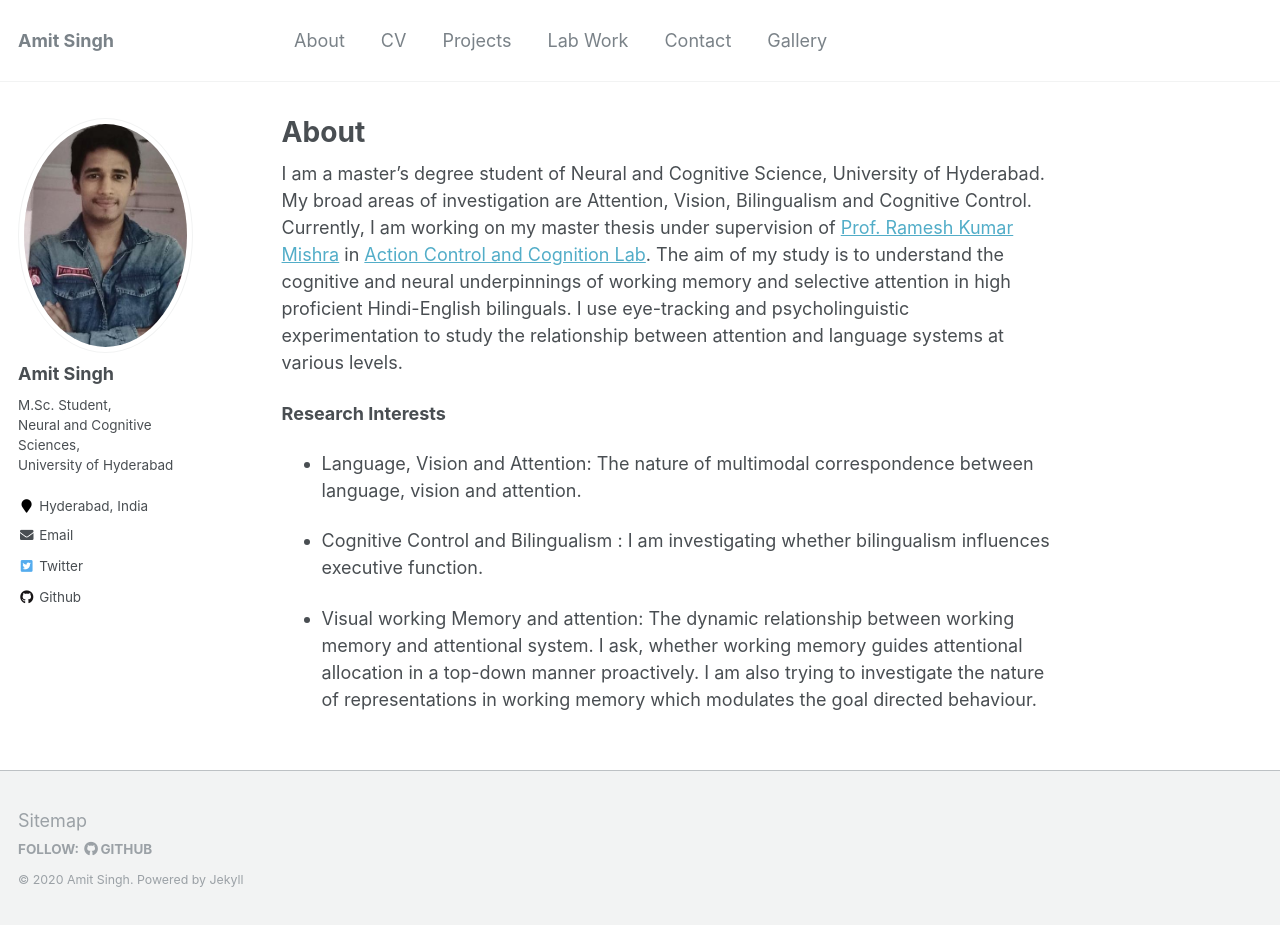
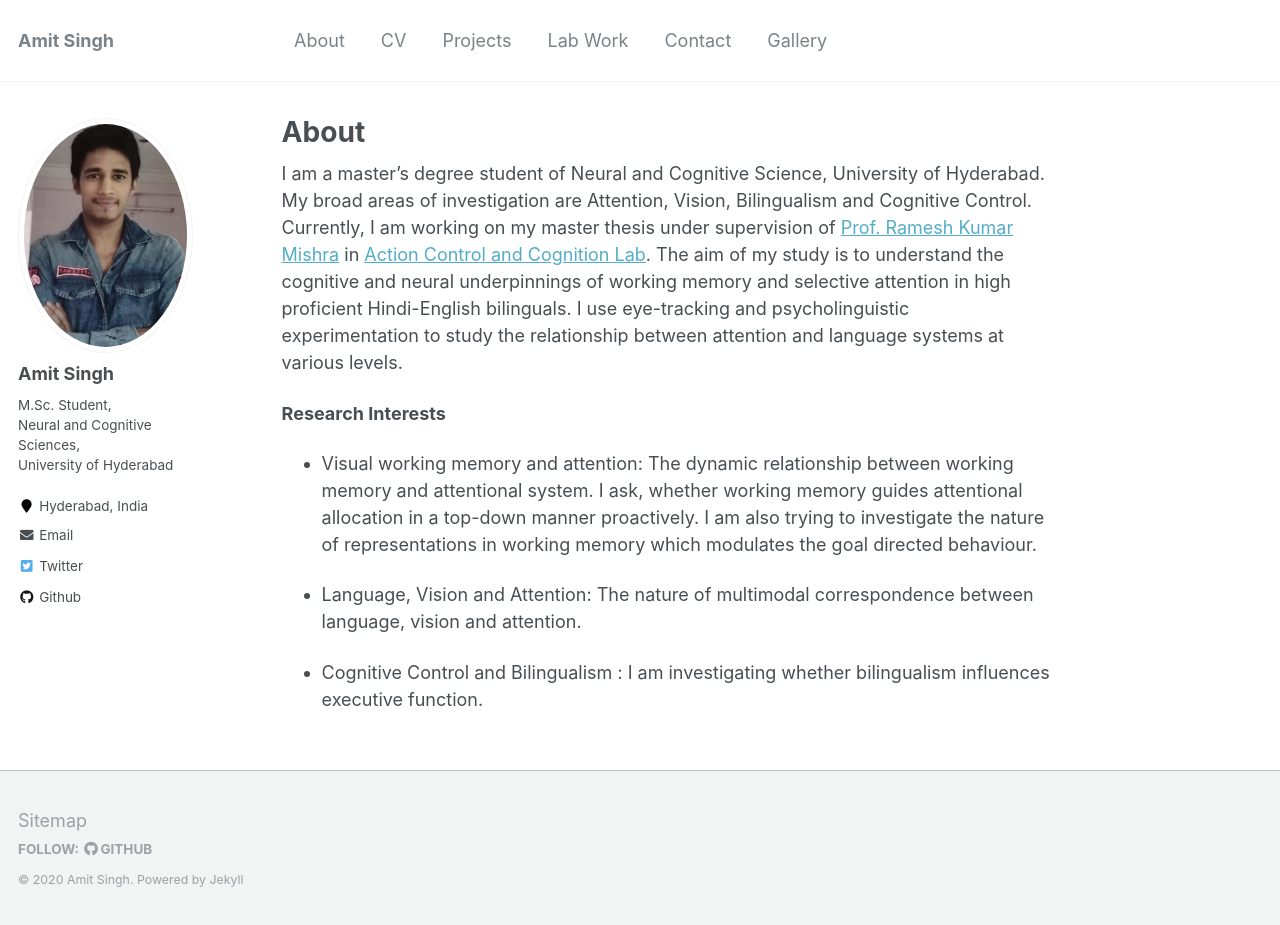
Before and after one commit to amits1ngh/amits1ngh.github.io, a Jekyll site: the page built from _pages/about.md, in a window 1280 px wide and 925 px high. Built offline with Jekyll 4.4.1, drawn with Linux system fonts in a browser that asks for light colours.

```diff
--- a/_pages/about.md
+++ b/_pages/about.md
@@ -11,8 +11,8 @@ I am a master's degree student of Neural and Cognitive Science, University of Hy
 
 
 **Research Interests**
+- Visual working memory and attention: The dynamic relationship between working memory and attentional system. I ask, whether working memory guides attentional allocation in a top-down manner proactively. I am also trying to investigate the nature of representations in working memory which modulates the goal directed behaviour.
+
 - Language, Vision and Attention: The nature of multimodal correspondence between language, vision and attention.
 
 - Cognitive Control and Bilingualism : I am investigating whether bilingualism influences executive function.
-
-- Visual working Memory and attention: The dynamic relationship between working memory and attentional system. I ask, whether working memory guides attentional allocation in a top-down manner proactively. I am also trying to investigate the nature of representations in working memory which modulates the goal directed behaviour.
```
